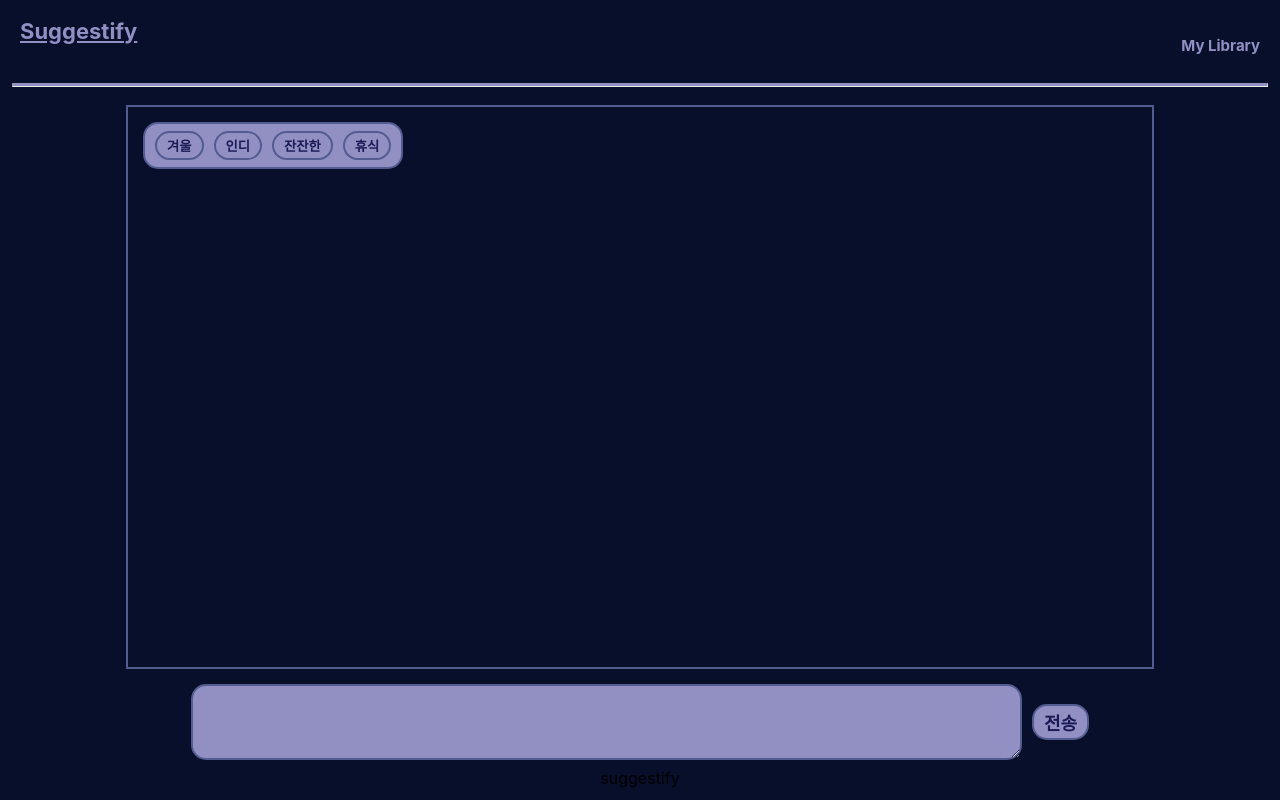
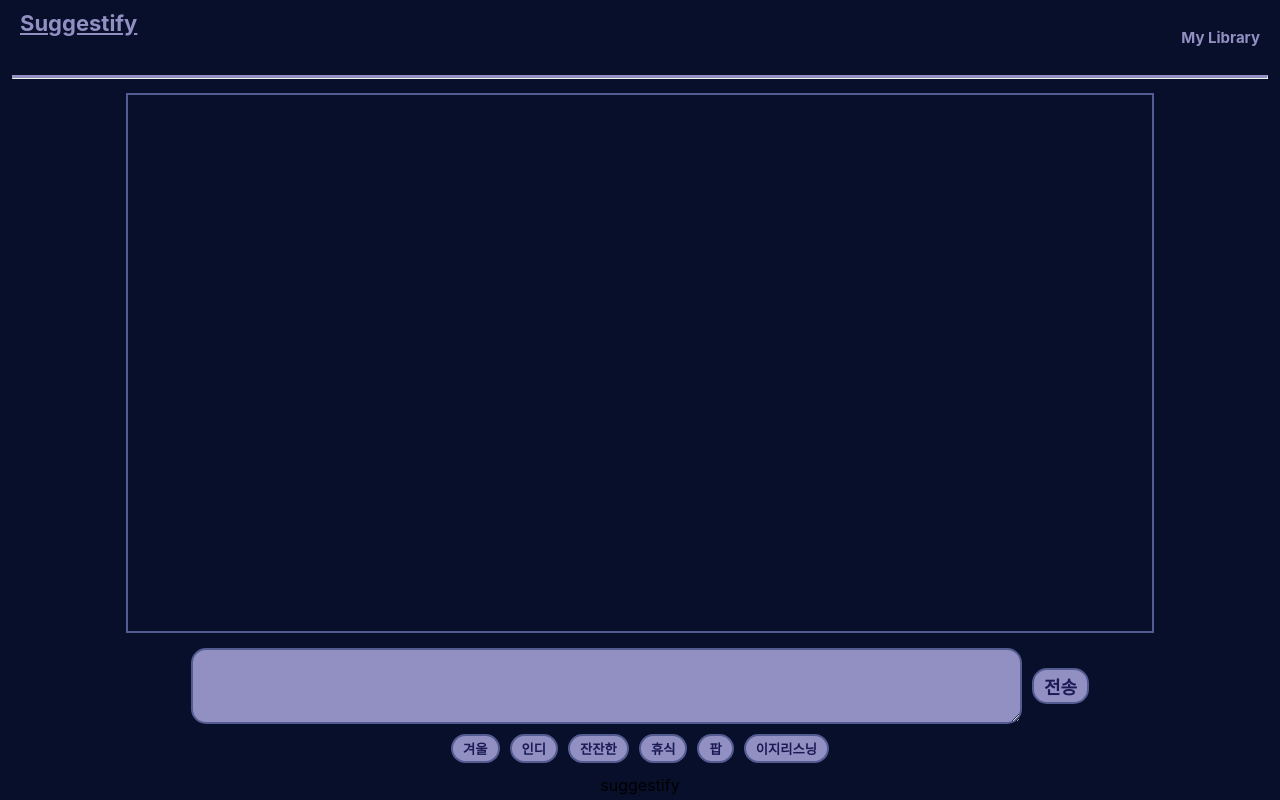
Before and after one commit to boostcampaitech6/level2-3-recsys-finalproject-recsys-03, a React (Create React App) app in the folder frontend/: page /service in a window 1280 px wide. Shown: the top 800 px of the page. Built offline with nearby package versions, Linux system fonts and the light colour scheme.

Commit message:
feat: rearrange tag list

```diff
--- a/frontend/src/components/views/loginPage/login.css
+++ b/frontend/src/components/views/loginPage/login.css
@@ -3,7 +3,6 @@
     flex-direction: column;
     justify-content: center;
     align-items: center;
-    background-color: #070F2B;
     width: 100%;
     height: 100vh;
 }
--- a/frontend/src/components/views/servicePage/infoList.css
+++ b/frontend/src/components/views/servicePage/infoList.css
@@ -9,16 +9,6 @@
     border-radius: 15px;
     margin: 15px 3px 3px 15px;
     padding: 0px 5px 0px 5px;
-}
-
-.tag{
-    border-radius: 15px;
-    margin: 7px 5px 7px 5px;
-    padding: 3px 10px;
-    background-color: #9290C3;
-    border: 2px solid #535C91;
-    color: #1B1A55;
-    font-weight: bolder;
 }
 
 .user_chat{
--- a/frontend/src/components/views/servicePage/infoList.js
+++ b/frontend/src/components/views/servicePage/infoList.js
@@ -4,23 +4,8 @@ import Playlist from './playlist'
 
 
 function InfoList(props) {
-    let tags = props.tags
     let chats = props.chats
     let playlists = props.playlists
-
-    //do tag based recommendation
-    const onSubmit = (event) => {
-        return
-    }
-
-    //tag chat component
-    const tag_list = tags.map((tag, index)=>{
-        return (
-            <div key={index}>
-                <button className='tag' onClick={onSubmit}>{tag}</button>
-            </div>
-        )
-    })
 
     //user chat component
     const chat_list = chats.map((chat, index)=>{
@@ -41,9 +26,6 @@ function InfoList(props) {
                 {props.playlists.length > index+1 &&
                     <div>
                         <Playlist playlist={props.playlists[index+1]} login={props.login}/>
-                        <div className='service_chat'>
-                            {tag_list}
-                        </div>
                     </div>
                 }
             </div>
@@ -53,13 +35,7 @@ function InfoList(props) {
 
     return(
         <div>
-            <div className='service_chat'>
-                {tag_list}
-            </div>
-            <div>
-                {recommendation}
-            </div>
-
+            {recommendation}
         </div>
     )
 
--- a/frontend/src/components/views/servicePage/service.css
+++ b/frontend/src/components/views/servicePage/service.css
@@ -1,15 +1,17 @@
+body{
+    background-color: #070F2B;
+}
+
 .page{
     display: flex;
     flex-direction: column;
     justify-content: center;
     align-items: center;
-    background-color: #070F2B;
     width: 100%;
     height: 100vh;
 }
 
 .chatbox{
-    background-color: #070F2B;
     width: 80%;
     height: 70vh;
     border: 2px solid #535C91;
@@ -53,3 +55,19 @@
     font-size: large;
     font-weight: bolder;
 }
+
+.tagList{
+    display: flex;
+    flex-direction: row;
+    justify-content: center;
+}
+
+.tag{
+    border-radius: 15px;
+    margin: 7px 5px 7px 5px;
+    padding: 3px 10px;
+    background-color: #9290C3;
+    border: 2px solid #535C91;
+    color: #1B1A55;
+    font-weight: bolder;
+}
--- a/frontend/src/components/views/servicePage/service.js
+++ b/frontend/src/components/views/servicePage/service.js
@@ -65,7 +65,21 @@ function Service(props) {
     }
 
     //태그 리스트(나중에 추천 모델 연결)
-    const tags = ["겨울", "인디", "잔잔한", "휴식"]
+    const tags = ["겨울", "인디", "잔잔한", "휴식", "팝", "이지리스닝"]
+
+    //do tag based recommendation
+    const clickTag = (event) => {
+        return
+    }
+
+    //tag chat component
+    const tag_list = tags.map((tag, index)=>{
+        return (
+            <div key={index}>
+                <button className='tag' onClick={clickTag}>{tag}</button>
+            </div>
+        )
+    })
 
     //추천 플레이리스트 가져오기
     const getPlaylist = (chat) => {
@@ -102,6 +116,9 @@ function Service(props) {
                 />
                 <button className='chatSubmit' onClick={onSubmit}>전송</button>
             </form>
+            <div className='tagList'>
+                {tag_list}
+            </div>
             <Footer />
         </div>
     )
```
